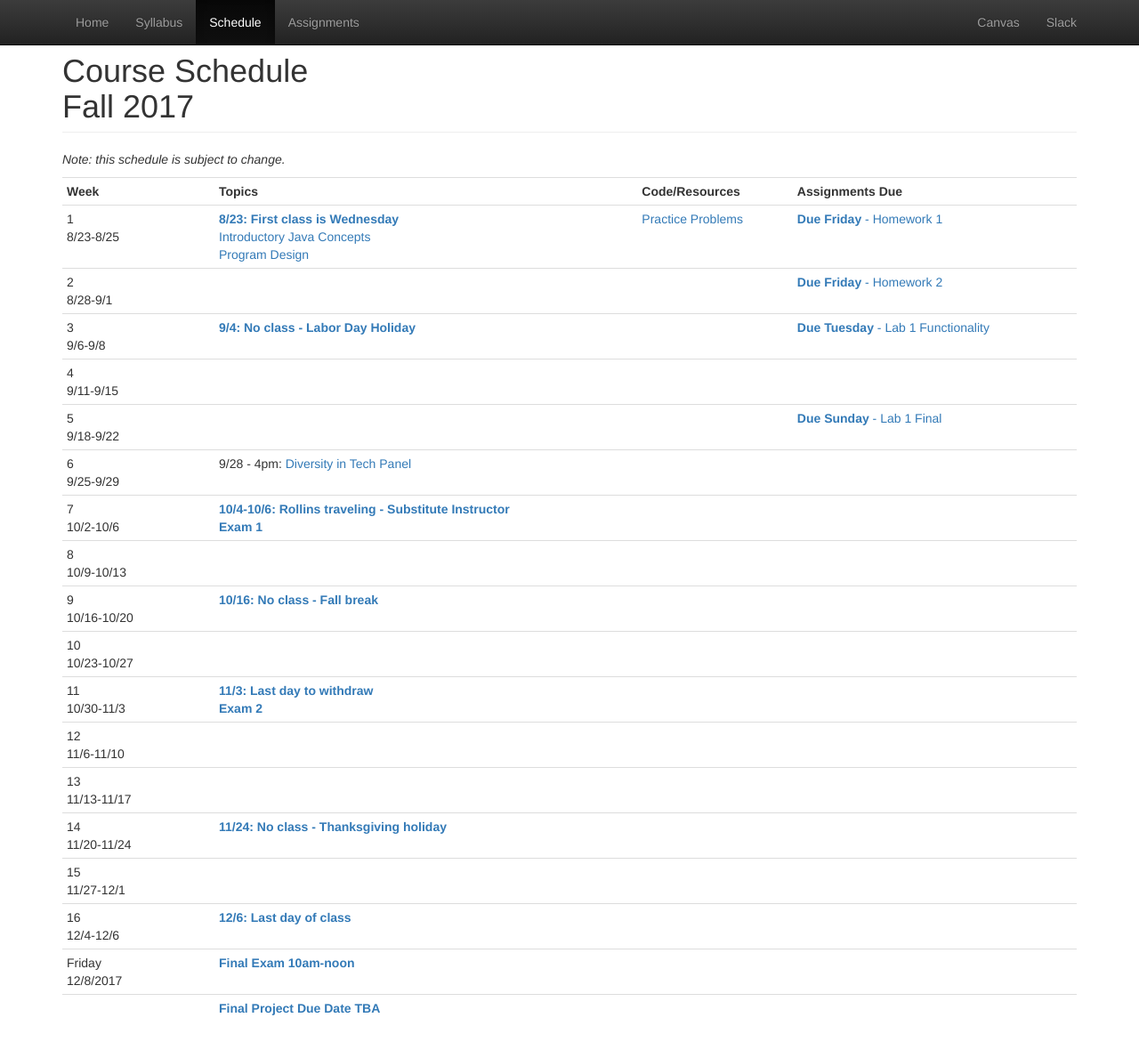
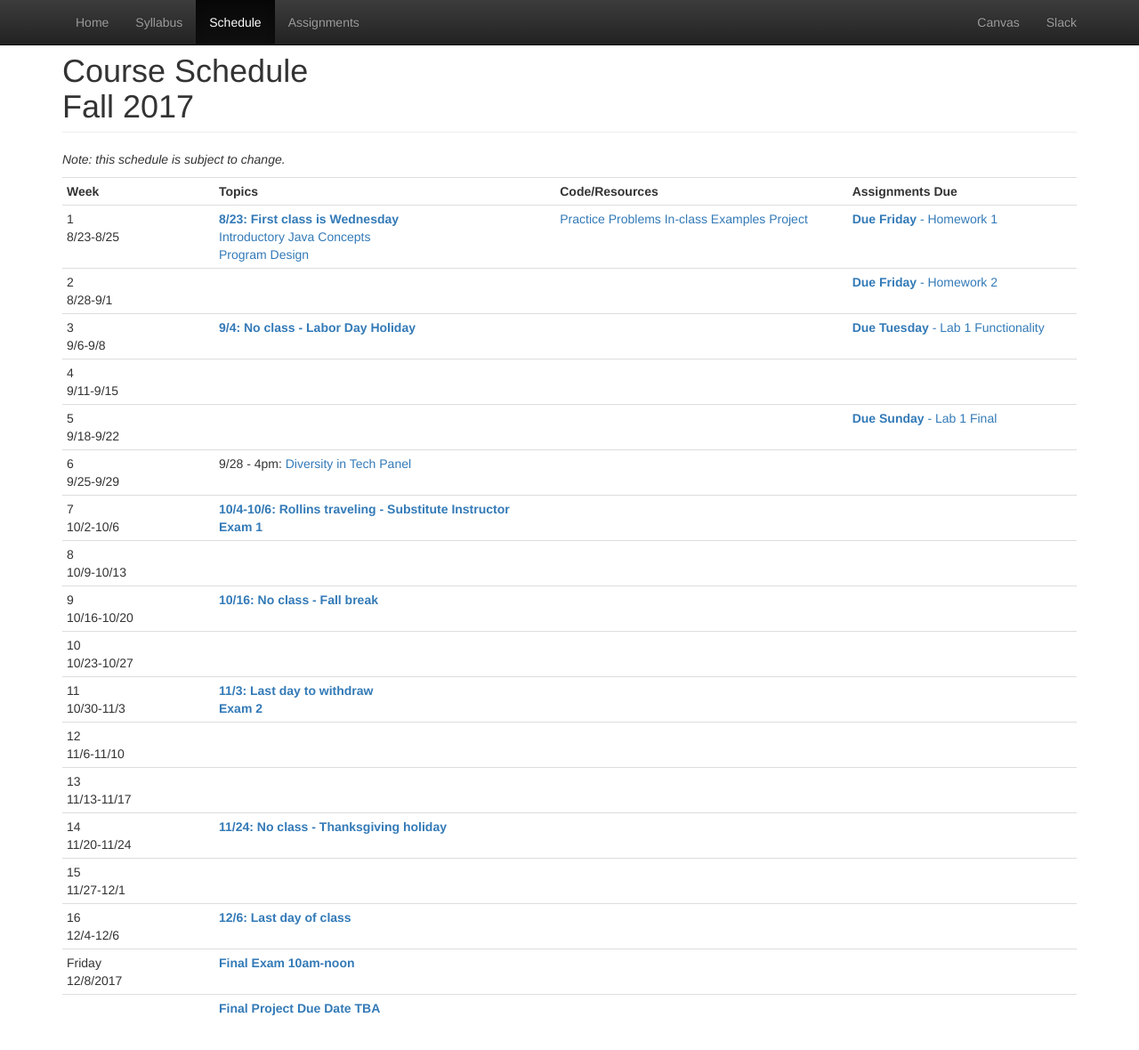
Before and after one commit to CS514-F17/cs514-f17.github.io, a Jekyll site: the page built from schedule.html, in a window 1280 px wide and 1188 px high. Shown: the top 1180 px of the window at 89% size. Built offline with Jekyll 4.4.1, drawn with Linux system fonts in a browser that asks for light colours.

Commit message:
add in-class examples

```diff
--- a/schedule.html
+++ b/schedule.html
@@ -26,7 +26,10 @@ title: Schedule
 			</td>
 			<td>
 				<a href="https://github.com/CS514-F17/practice/blob/master/README.md">Practice Problems</a>
-<!-- 				<a href="https://github.com/CS514-F17/code/blob/master/HelloWorld.java">HelloWorld.java</a><br/>
+				<a href="https://github.com/CS514-F17/Examples">In-class Examples Project</a><br/>
+
+<!--
+	<a href="https://github.com/CS514-F17/code/blob/master/HelloWorld.java">HelloWorld.java</a><br/>
 				<a href="https://github.com/CS514-F17/code/blob/master/GoodbyeWorld.java">GoodbyeWorld.java</a><br/>
 				<a href="https://github.com/CS514-F17/code/blob/master/CoinValue.java">CoinValue.java</a><br/>
 			-->
```
